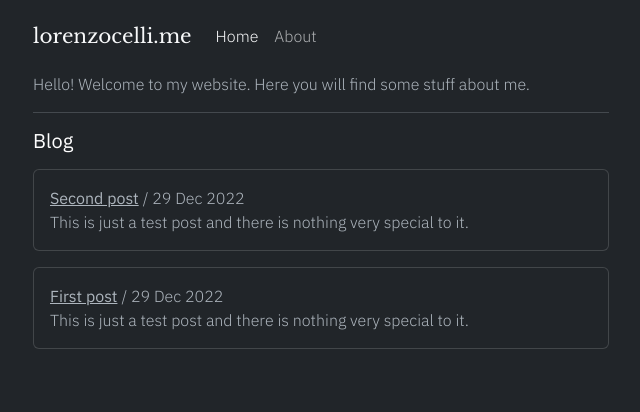
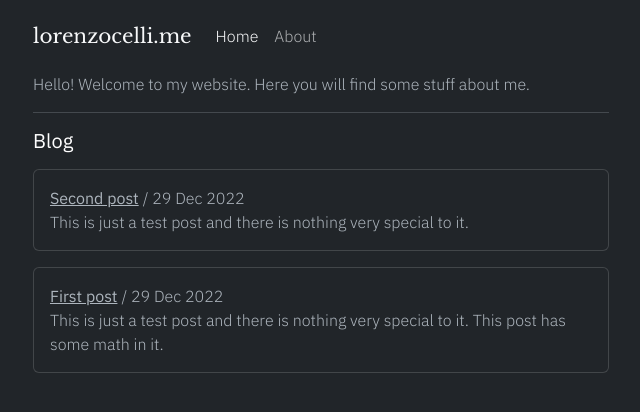
Before and after one commit to lorenzocelli/LorenzoCelli.github.io, a Jekyll site: the page built from index.html, in a window 1280 px wide. Shown: the top 412 px of the page, without its empty margins (319-959 px from the left). Built offline with Jekyll 4.4.1, drawn with Linux system fonts in a browser that asks for light colours.

Commit message:
Replaced post description with post excerpt

```diff
--- a/_posts/2022-12-29-first-post.md
+++ b/_posts/2022-12-29-first-post.md
@@ -1,9 +1,8 @@
 ---
 layout: post
 author: lorenzo
-description: This is just a test post and there is nothing very special to it.
 ---
-This is just a test post and there is nothing very special to it.
+This is just a test post and there is nothing very special to it. This post has some math in it.
 
 When $$a \ne 0$$, there are two solutions to $$ax^2 + bx + c = 0$$ and they are:
 
--- a/index.html
+++ b/index.html
@@ -24,7 +24,7 @@ about me.
             </div>
             <div>/ {{ post.date | date_to_string }}</div>
         </div>
-        <div class="card-text"> {{ post.description }} </div>
+        <div class="card-text"> {{ post.excerpt | strip_html }} </div>
     </div>
 </div>
 
```
Also changed, not shown: _posts/2022-12-29-second-post.md (+0 -1 lines), 3 other files.
